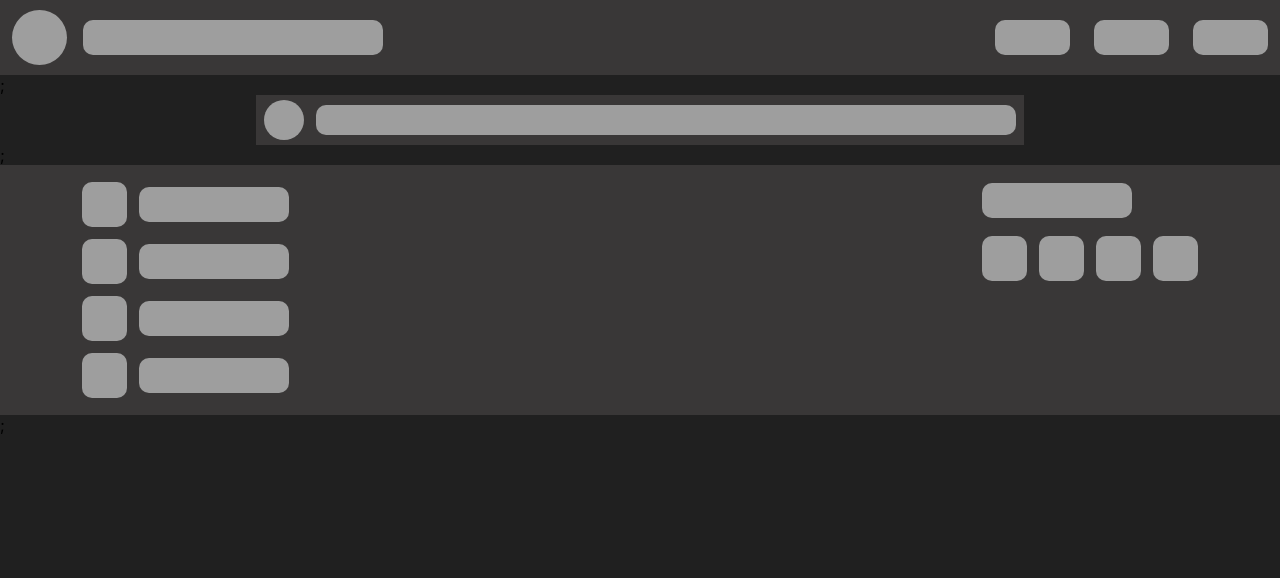
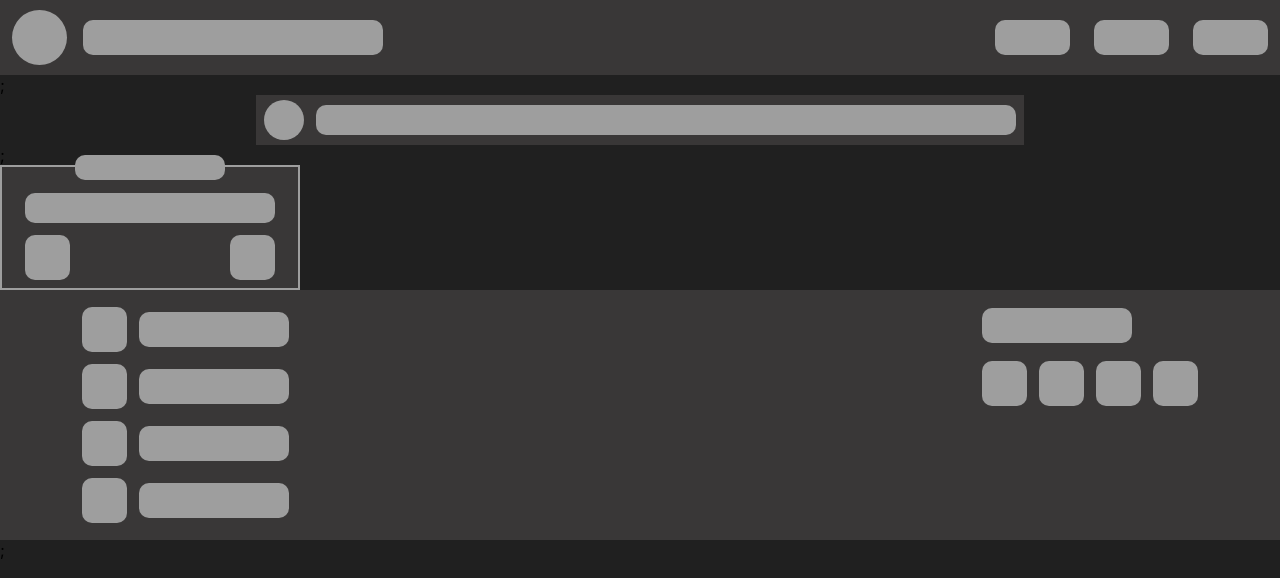
Before and after one commit to Top-Gs/csu, a React (Create React App) app in the folder frontend-csu/: page / in a window 1280 px wide. Shown: the top 578 px of the page. Built offline with nearby package versions, Linux system fonts and the light colour scheme.

Commit message:
Implement Match component in base React project.

```diff
--- a/frontend-csu/src/App.js
+++ b/frontend-csu/src/App.js
@@ -2,11 +2,14 @@ import "./App.css";
 import Navbar from "./components/Navbar";
 import Footer from "./components/Footer";
 import PageTitle from "./components/PageTitle";
+import Match from "./components/Match";
+
 function App() {
    return (
       <div className="App">
          <Navbar />;
          <PageTitle />;
+         <Match />
          <Footer />;
       </div>
    );
```
